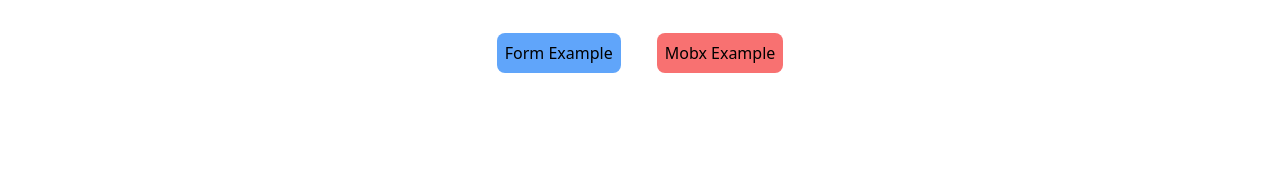
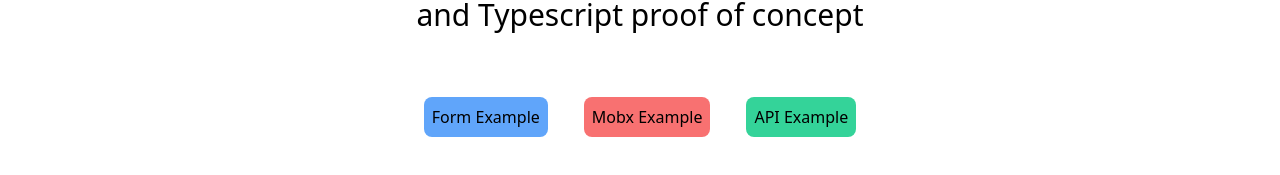
Before and after one commit to josephaw1022/Proof-Of-Concept, a React (Create React App) app: page / in a window 1280 px wide. Shown: the part 415-590 px from the top of the page. Built offline with nearby package versions, Linux system fonts and the light colour scheme.

Commit message:
fix import of navbar

```diff
--- a/src/views/Home.tsx
+++ b/src/views/Home.tsx
@@ -3,7 +3,7 @@
 import { observer } from 'mobx-react';
 import React, { useEffect, useState } from "react";
 import { Link } from "react-router-dom";
-import { Navbar } from "../components/Navbar";
+import { Navbar } from "@components/Navbar/Navbar";
 
 
 export const Home = observer((props: StoreType) => {
@@ -32,8 +32,6 @@
         );
     }, [props.example_one])
 
-
-
     return loading ? <Loading /> : (
         <>
             <Navbar title={navbarTitle} />
@@ -48,6 +46,9 @@
                     <Link to="/mobx" className="bg-red-400 rounded-lg p-2 m-3">
                         Mobx Example
                     </Link>
+                    <Link to="/api-example" className="bg-green-400 rounded-lg p-2 m-3">
+                        API Example
+                    </Link>
                 </div>
             </div>
         </>
```
